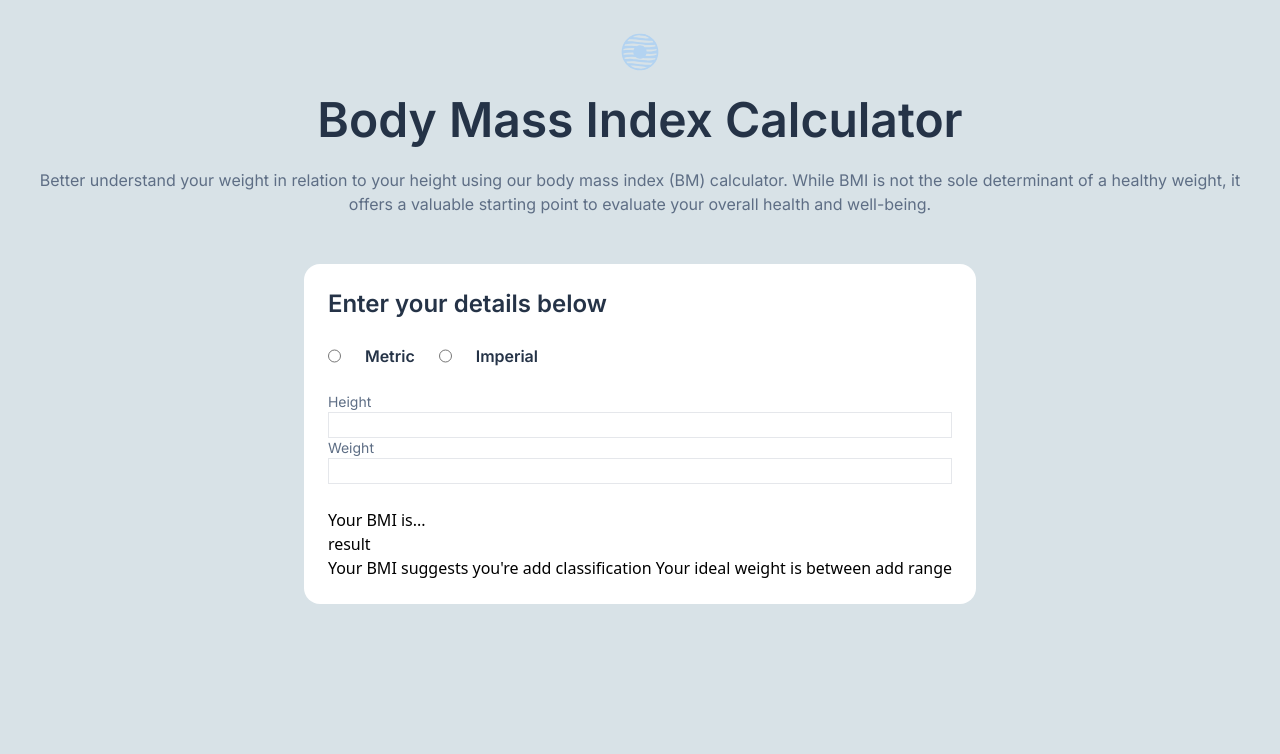
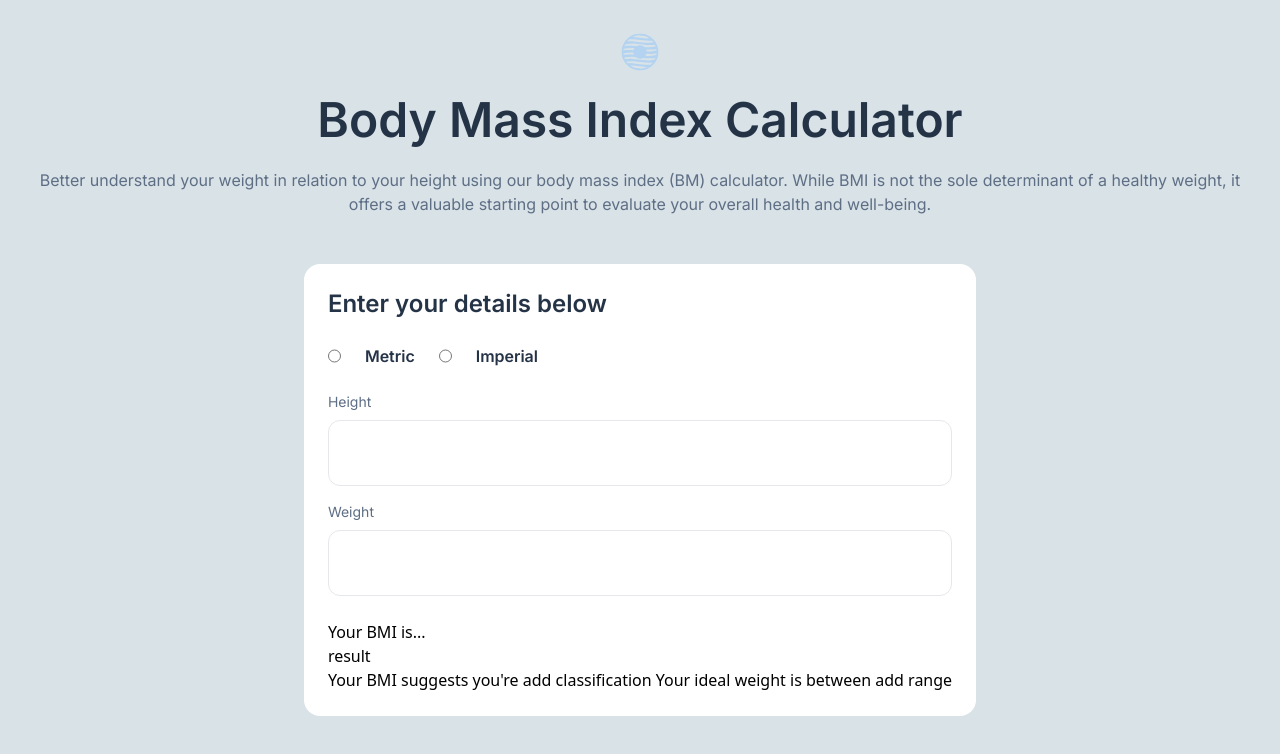
Before and after one commit to victoriamnx/bmi-calculator, a React (Vite) app: page / in a window 1280 px wide. Shown: the top 754 px of the page. Built offline with nearby package versions, Linux system fonts and the light colour scheme.

Commit message:
add: input stylization

```diff
--- a/src/app.tsx
+++ b/src/app.tsx
@@ -32,17 +32,16 @@ function App() {
               </label>
             </div>
           </div>
-
           <div className="flex flex-col ">
             <form action="" className="flex flex-col">
-              <label className="font-inter font-normal text-sm	text-[#5E6E85]">
+              <label className="font-inter font-normal text-sm	text-[#5E6E85] mb-2">
                 Height
               </label>
-              <input type="number" id="" name="" value="" className="border" />
-              <label className="font-inter font-normal text-sm	text-[#5E6E85]">
+              <input type="number" id="" name="" value="" className="border p-5 rounded-xl"/>
+              <label className="font-inter font-normal text-sm	text-[#5E6E85] mt-4 mb-2">
                 Weight
               </label>
-              <input type="number" id="" name="" value="" className="border" />
+              <input type="number" id="" name="" value="" className="border p-5 rounded-xl"/>
             </form>
           </div>
 
```
